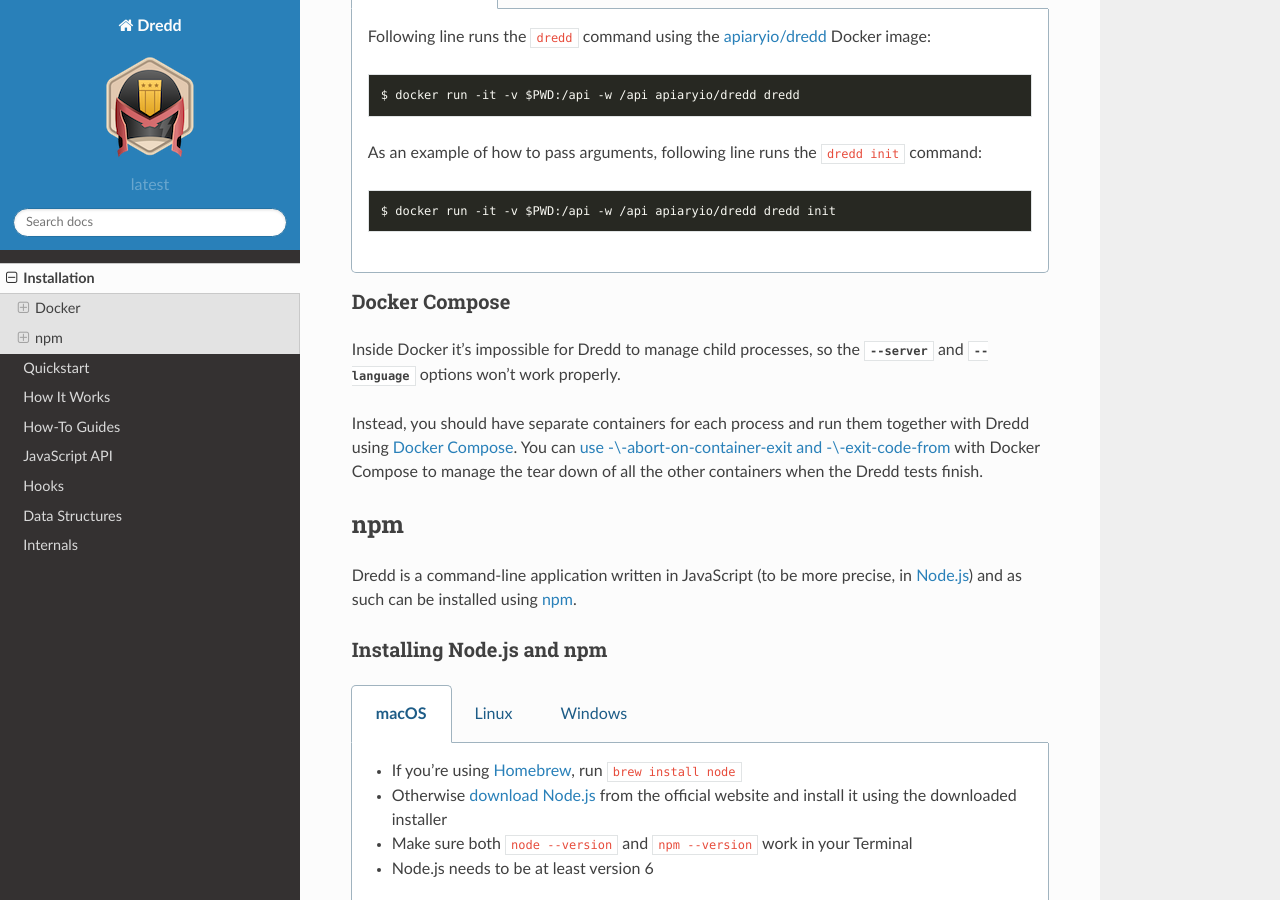
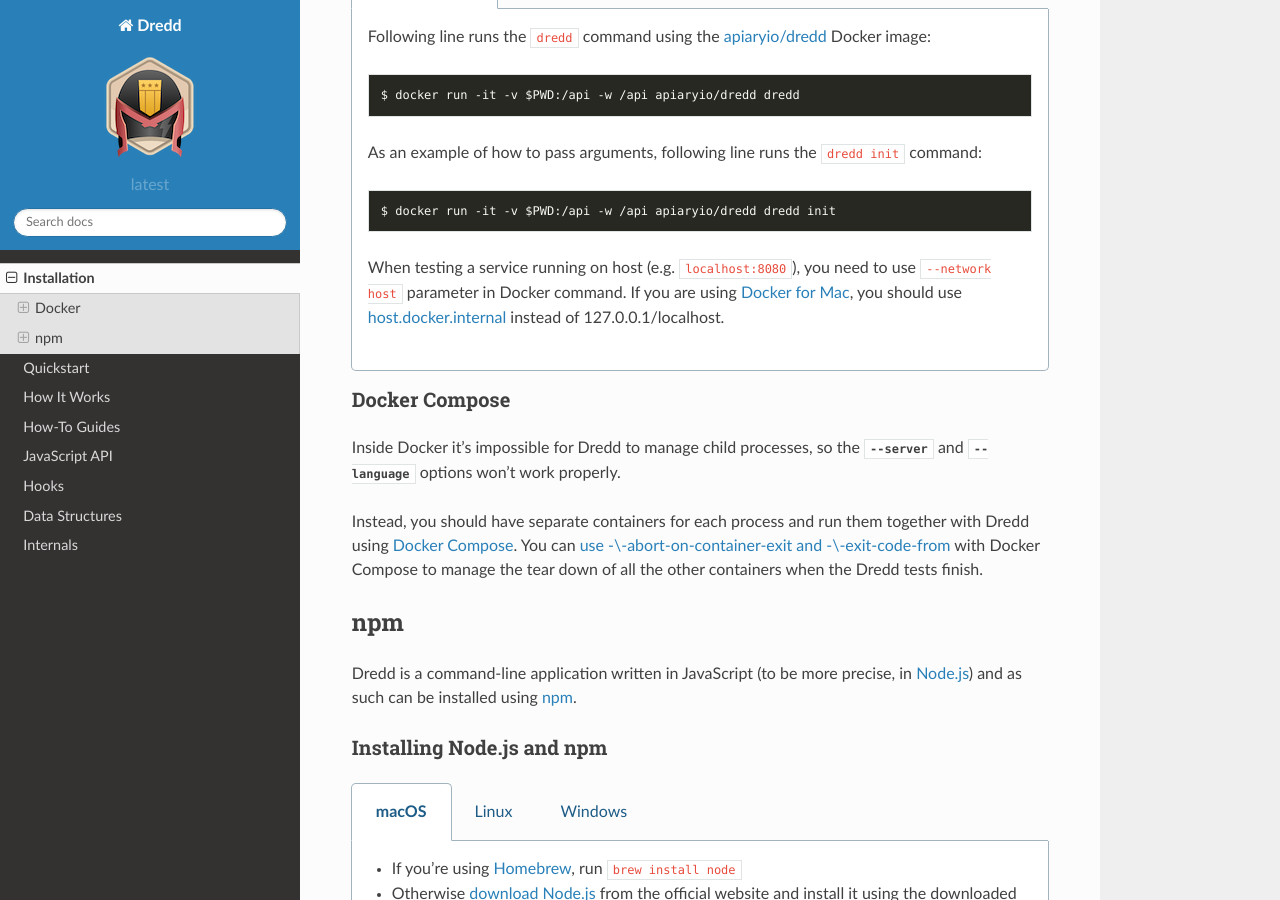
Before and after one commit to apiaryio/dredd, a Sphinx documentation site: the page built from docs/installation.rst, in a window 1280 px wide and 900 px high, scrolled down 457 px. Built offline with Sphinx 7.4.7 and the Read the Docs theme 2.0.0, drawn with Linux system fonts in a browser that asks for light colours; pages that are not in the unit, such as notebooks, are missing from menus.

Commit message:
docs: add a note about docker to host networking

```diff
--- a/docs/installation.rst
+++ b/docs/installation.rst
@@ -29,6 +29,8 @@
       As an example of how to pass arguments, following line runs the ``dredd init`` command::
 
          $ docker run -it -v $PWD:/api -w /api apiaryio/dredd dredd init
+
+      When testing a service running on host (e.g. ``localhost:8080``), you need to use ``--network host`` parameter in Docker command. If you are using `Docker for Mac <https://docs.docker.com/docker-for-mac/>`__, you should use `host.docker.internal <https://docs.docker.com/docker-for-mac/networking/>`__ instead of 127.0.0.1/localhost.
 
    .. group-tab:: Windows
 
```
